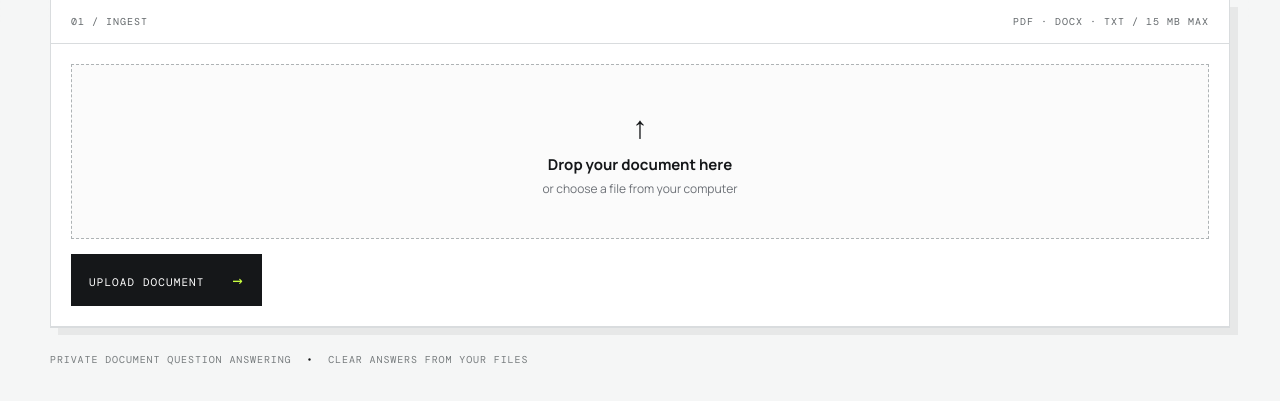
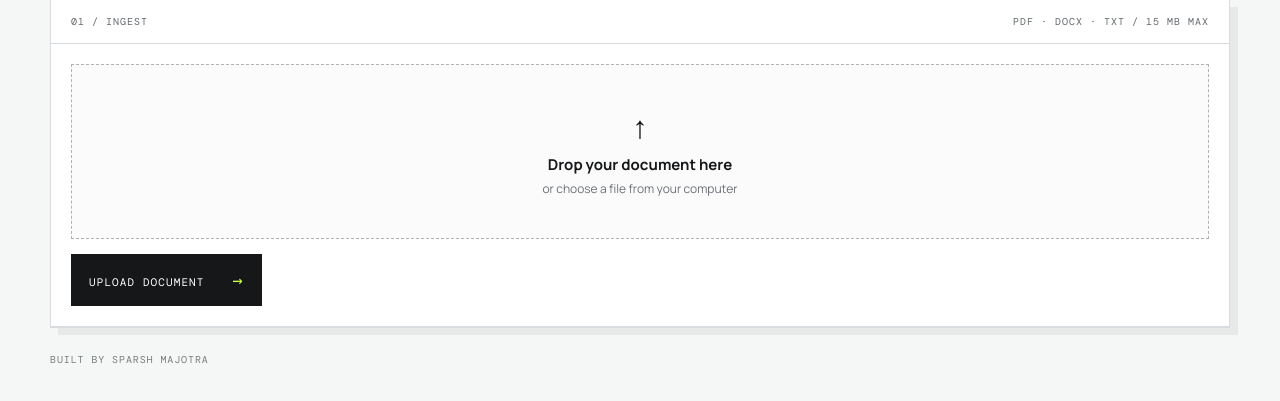
Before and after one commit to sparshmajotra/AI_study_helper-, a Django app: page / in a window 1280 px wide. Shown: the part 565-966 px from the top of the page. Run offline with Django 5.2, Linux system fonts and the light colour scheme; data that the repository does not hold is empty.

Commit message:
Add footer credit

```diff
--- a/templates/knowledge/base.html
+++ b/templates/knowledge/base.html
@@ -17,6 +17,6 @@
     <div class="status"><span></span> READY TO HELP</div>
   </header>
   <main>{% block content %}{% endblock %}</main>
-  <footer>PRIVATE DOCUMENT QUESTION ANSWERING <span>•</span> CLEAR ANSWERS FROM YOUR FILES</footer>
+  <footer>BUILT BY SPARSH MAJOTRA</footer>
 </body>
 </html>
```
